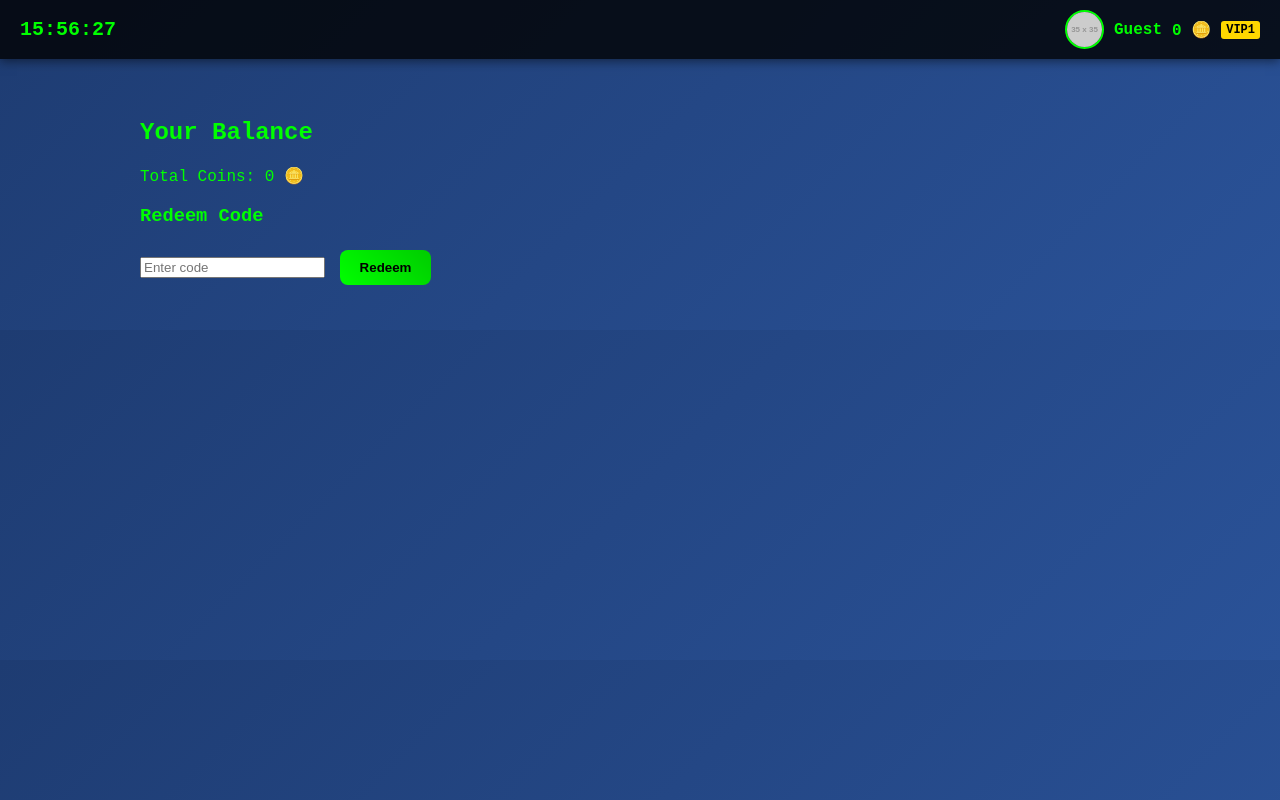
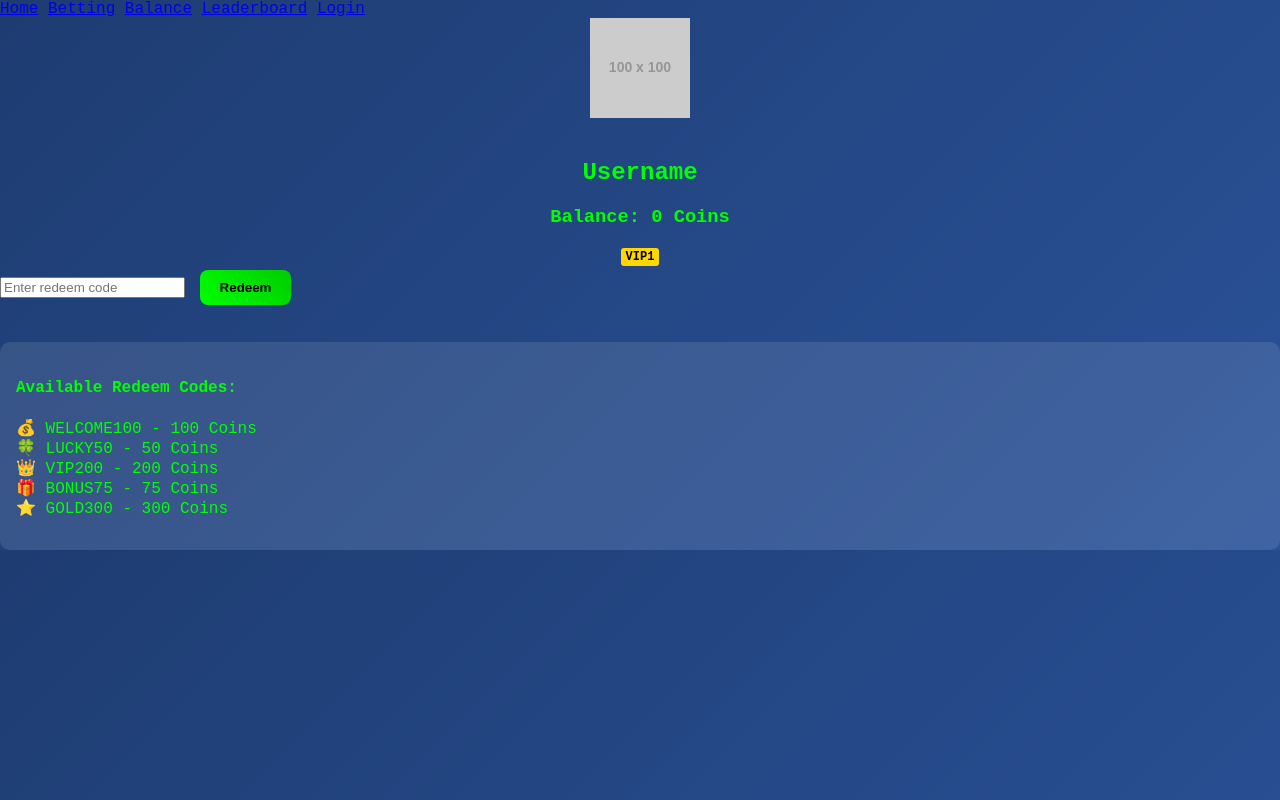
Before and after one commit to pichash6969/lottery-website, a plain HTML site: page balance.html in a window 1280 px wide. Drawn offline with Linux system fonts and the light colour scheme; placeholder pictures from the web are drawn by us.

Commit message:
Update balance.html

```diff
--- a/balance.html
+++ b/balance.html
@@ -1,37 +1,55 @@
 <!DOCTYPE html>
 <html lang="en">
-
 <head>
     <meta charset="UTF-8">
     <meta name="viewport" content="width=device-width, initial-scale=1.0">
-    <title>Balance</title>
+    <title>Lottery System - Balance</title>
     <link rel="stylesheet" href="style.css">
 </head>
+<body>
+    <!-- Navigation -->
+    <nav class="navbar">
+        <div class="nav-links">
+            <a href="index.html">Home</a>
+            <a href="betting.html">Betting</a>
+            <a href="balance.html">Balance</a>
+            <a href="leaderboard.html">Leaderboard</a>
+            <a href="login.html" id="loginLink">Login</a>
+        </div>
+    </nav>
 
-<body>
-    <header>
-        <div class="clock" id="clock">00:00:00</div>
-        <div class="user-info">
-            <img id="profileImg" src="https://via.placeholder.com/35" alt="Profile">
-            <span id="username">Guest</span>
-            <span id="balance">0 🪙</span>
-            <span id="vipBadge" class="vip-badge">VIP1</span>
-        </div>
-    </header>
-
-    <div class="main-container">
-        <h2>Your Balance</h2>
-        <div id="balanceDetails">
-            <p>Total Coins: <span id="balanceCoins">0</span> 🪙</p>
+    <!-- Balance Page -->
+    <div class="balance-page">
+        <div style="text-align: center;">
+            <img src="https://via.placeholder.com/100" alt="Profile" class="profile-image" id="balanceProfileImage" style="width: 100px; height: 100px; margin-bottom: 1rem;">
+            <h2 id="balanceUsername">Username</h2>
+            <h3>Balance: <span id="balanceAmount">0</span> Coins</h3>
+            <span class="vip-badge vip1" id="balanceVipBadge">VIP1</span>
         </div>
 
-        <h3>Redeem Code</h3>
-        <input type="text" id="redeemCode" placeholder="Enter code">
-        <button onclick="redeemCode(document.getElementById('redeemCode').value)">Redeem</button>
+        <div class="redeem-form">
+            <input type="text" id="redeemCode" placeholder="Enter redeem code">
+            <button class="btn" onclick="redeemCode()">Redeem</button>
+        </div>
+
+        <div style="margin-top: 2rem; background: rgba(255,255,255,0.1); padding: 1rem; border-radius: 10px;">
+            <h4>Available Redeem Codes:</h4>
+            <ul style="list-style: none; padding: 0;">
+                <li>💰 WELCOME100 - 100 Coins</li>
+                <li>🍀 LUCKY50 - 50 Coins</li>
+                <li>👑 VIP200 - 200 Coins</li>
+                <li>🎁 BONUS75 - 75 Coins</li>
+                <li>⭐ GOLD300 - 300 Coins</li>
+            </ul>
+        </div>
     </div>
 
     <script src="user.js"></script>
-    <script src="script.js"></script>
+    <script>
+        document.addEventListener('DOMContentLoaded', function() {
+            checkLoginStatus();
+            updateBalancePage();
+        });
+    </script>
 </body>
-
 </html>
```
